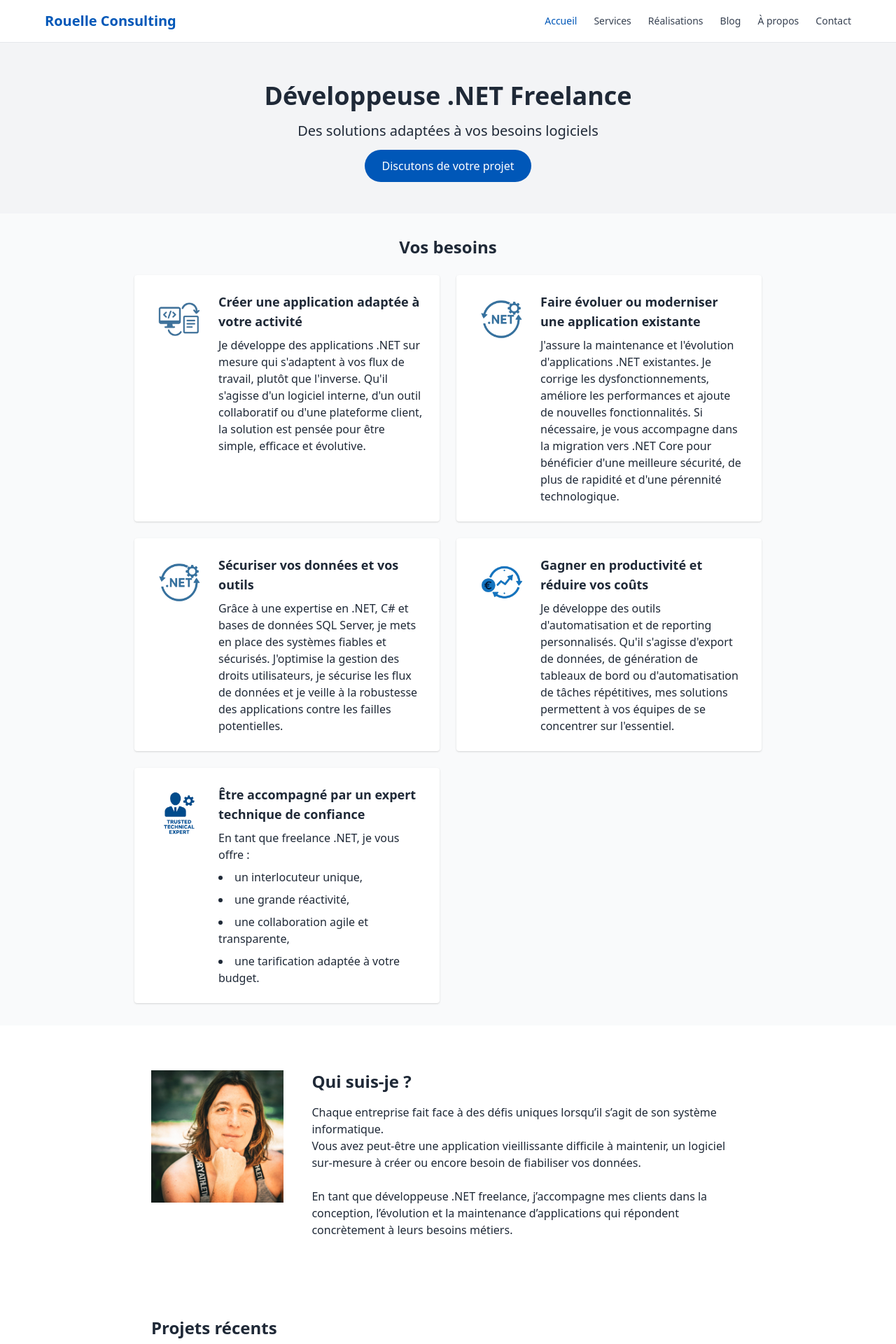
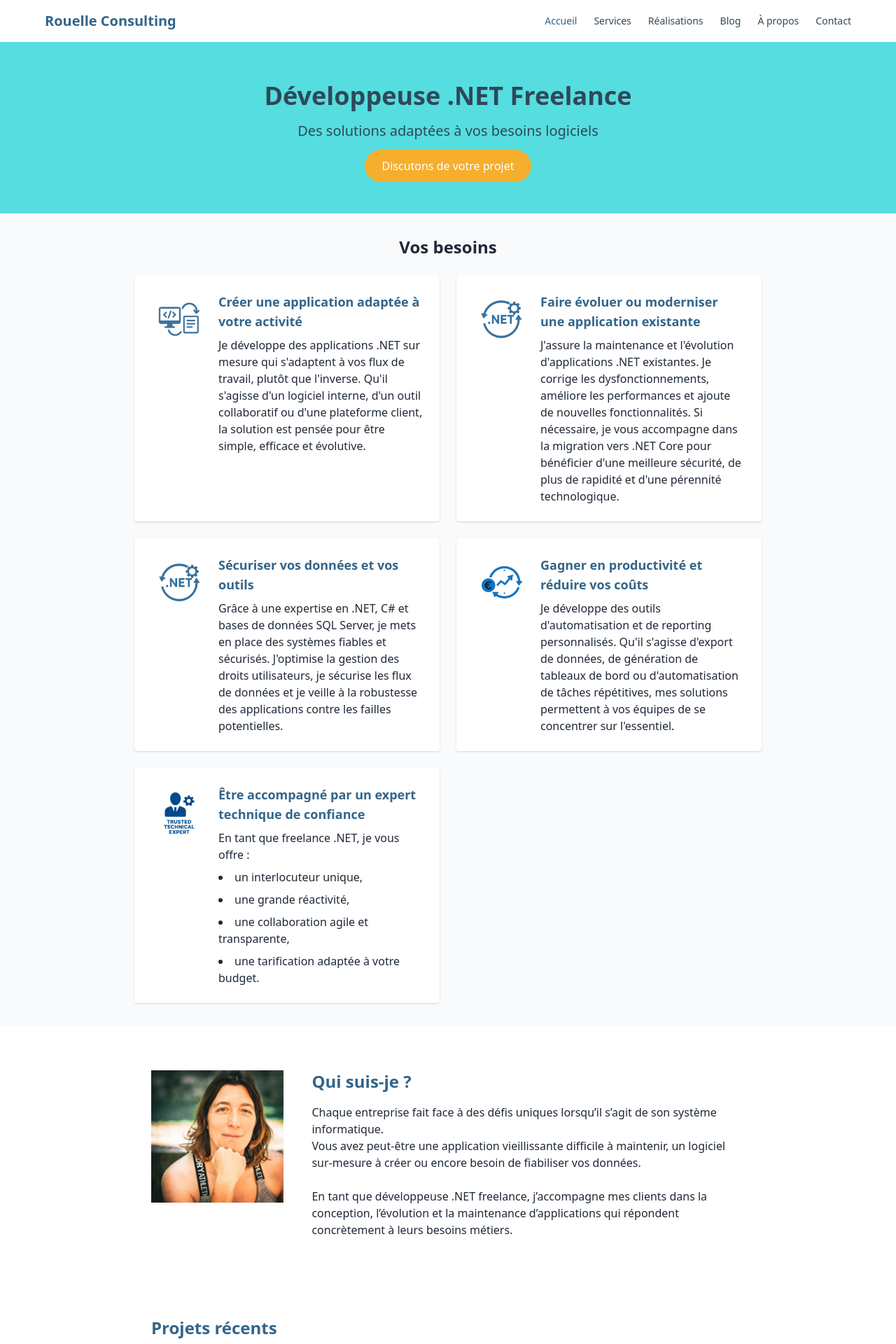
Before and after one commit to nrouelle/rouelleconsulting, a Jekyll site: the page index.html, which Jekyll copies as it is, in a window 1280 px wide. Shown: the top 1920 px of the page at 70% size. Built offline with Jekyll 4.4.1, drawn with Linux system fonts in a browser that asks for light colours.

Commit message:
fisrt proposition

```diff
--- a/index.html
+++ b/index.html
@@ -23,11 +23,25 @@
         freelance lyon, freelance rhone alpes, developpeur rhone alpes, developpement MAUI Lyon" />
     <link href="https://cdn.jsdelivr.net/npm/tailwindcss@2.2.19/dist/tailwind.min.css" rel="stylesheet">
     <style>
-        .bg-brand { background-color: #0057B8; }
-        .text-brand { color: #0057B8; }
-        .hover\:bg-brand:hover { background-color: #004a9c; }
-        .hover\:text-brand:hover { color: #0057B8; }
-        .border-brand { border-color: #0057B8; }
+        /* Palette de couleurs */
+        .bg-brand { background-color: #55dde0; }
+        .bg-brand-dark { background-color: #33658A; }
+        .bg-brand-darker { background-color: #2f4858; }
+        .bg-accent { background-color: #f6ae2d; }
+        .bg-accent-warm { background-color: #f26419; }
+
+        .text-brand { color: #55dde0; }
+        .text-brand-dark { color: #33658A; }
+        .text-brand-darker { color: #2f4858; }
+        .text-accent { color: #f6ae2d; }
+        .text-accent-warm { color: #f26419; }
+
+        .hover\:bg-brand:hover { background-color: #33658A; }
+        .hover\:text-brand:hover { color: #55dde0; }
+        .hover\:text-brand-dark:hover { color: #33658A; }
+
+        .border-brand { border-color: #55dde0; }
+        .border-brand-dark { border-color: #33658A; }
     </style>
     <script type="application/ld+json">
 {
@@ -123,9 +137,9 @@
 
 <body class="bg-white text-gray-800 font-sans">
 <!-- Barre de navigation -->
-  <nav class="bg-white border-b border-gray-200 px-6 py-4">
+  <nav class="bg-white border-b border-brand px-6 py-4">
     <div class="max-w-6xl mx-auto flex justify-between items-center">
-      <div class="text-xl font-bold text-brand">Rouelle Consulting</div>
+      <div class="text-xl font-bold text-brand-dark">Rouelle Consulting</div>
 
       <!-- Menu burger pour mobile -->
       <button id="menu-toggle" class="md:hidden text-gray-700 focus:outline-none">
@@ -136,23 +150,23 @@
 
       <!-- Menu desktop -->
       <div class="hidden md:flex space-x-6 text-sm font-medium">
-        <a href="./index.html" class="text-brand hover:text-brand">Accueil</a>
-        <a href="./services.html" class="text-gray-700 hover:text-brand">Services</a>
-        <a href="./realisations.html" class="text-gray-700 hover:text-brand">Réalisations</a>
-        <a href="./blog/" class="text-gray-700 hover:text-brand">Blog</a>
-        <a href="./apropos.html" class="text-gray-700 hover:text-brand">À propos</a>
-        <a href="./contact.html" class="text-gray-700 hover:text-brand">Contact</a>
+        <a href="./index.html" class="text-brand-dark hover:text-brand">Accueil</a>
+        <a href="./services.html" class="text-brand-darker hover:text-brand">Services</a>
+        <a href="./realisations.html" class="text-brand-darker hover:text-brand">Réalisations</a>
+        <a href="./blog/" class="text-brand-darker hover:text-brand">Blog</a>
+        <a href="./apropos.html" class="text-brand-darker hover:text-brand">À propos</a>
+        <a href="./contact.html" class="text-brand-darker hover:text-brand">Contact</a>
       </div>
     </div>
 
     <!-- Menu mobile -->
     <div id="mobile-menu" class="hidden md:hidden mt-4 space-y-2">
-      <a href="./index.html" class="block text-brand hover:text-brand py-2">Accueil</a>
-      <a href="./services.html" class="block text-gray-700 hover:text-brand py-2">Services</a>
-      <a href="./realisations.html" class="block text-gray-700 hover:text-brand py-2">Réalisations</a>
-      <a href="./blog/" class="block text-gray-700 hover:text-brand py-2">Blog</a>
-      <a href="./apropos.html" class="block text-gray-700 hover:text-brand py-2">À propos</a>
-      <a href="./contact.html" class="block text-gray-700 hover:text-brand py-2">Contact</a>
+      <a href="./index.html" class="block text-brand-dark hover:text-brand py-2">Accueil</a>
+      <a href="./services.html" class="block text-brand-darker hover:text-brand py-2">Services</a>
+      <a href="./realisations.html" class="block text-brand-darker hover:text-brand py-2">Réalisations</a>
+      <a href="./blog/" class="block text-brand-darker hover:text-brand py-2">Blog</a>
+      <a href="./apropos.html" class="block text-brand-darker hover:text-brand py-2">À propos</a>
+      <a href="./contact.html" class="block text-brand-darker hover:text-brand py-2">Contact</a>
     </div>
   </nav>
 
@@ -164,10 +178,10 @@
   </script>
 
     <!-- Hero Section -->
-    <section class="bg-gray-100 py-14 px-6 text-center">
-        <h1 class="text-4xl font-bold mb-4">Développeuse .NET Freelance</h1>
-        <p class="text-xl mb-6">Des solutions adaptées à vos besoins logiciels</p>
-        <a href="https://cal.com/rouelleconsulting/30min?overlayCalendar=true" target="_blank" class="bg-brand text-white px-6 py-3 rounded-full hover:bg-brand transition">Discutons
+    <section class="bg-brand py-14 px-6 text-center">
+        <h1 class="text-4xl font-bold mb-4 text-brand-darker">Développeuse .NET Freelance</h1>
+        <p class="text-xl mb-6 text-brand-darker">Des solutions adaptées à vos besoins logiciels</p>
+        <a href="https://cal.com/rouelleconsulting/30min?overlayCalendar=true" target="_blank" class="bg-accent text-white px-6 py-3 rounded-full hover:bg-accent-warm transition">Discutons
             de votre projet</a>
     </section>
 
@@ -182,7 +196,7 @@
                             <img src="./images/logo_workflow.png" alt="" class="w-20 h-20" />
                         </div>
                         <div>
-                            <h3 class="font-semibold text-lg mb-2">Créer une application adaptée à votre activité</h3>
+                            <h3 class="font-semibold text-lg mb-2 text-brand-dark">Créer une application adaptée à votre activité</h3>
                             <p>Je développe des applications .NET sur mesure qui s'adaptent à vos flux de travail, plutôt que l'inverse. Qu'il s'agisse d'un logiciel interne, d'un outil collaboratif ou d'une plateforme client, la solution est pensée pour être simple, efficace et évolutive.</p>
                         </div>
                     </div>
@@ -193,7 +207,7 @@
                             <img src="./images/logo_modern_dotnet.png" alt="" class="w-20 h-20" />
                         </div>
                         <div>
-                            <h3 class="font-semibold text-lg mb-2">Faire évoluer ou moderniser une application existante</h3>
+                            <h3 class="font-semibold text-lg mb-2 text-brand-dark">Faire évoluer ou moderniser une application existante</h3>
                             <p>J'assure la maintenance et l'évolution d'applications .NET existantes. Je corrige les dysfonctionnements, améliore les performances et ajoute de nouvelles fonctionnalités.
 Si nécessaire, je vous accompagne dans la migration vers .NET Core pour bénéficier d'une meilleure sécurité, de plus de rapidité et d'une pérennité technologique.  </p>
                         </div>
@@ -205,7 +219,7 @@ Si nécessaire, je vous accompagne dans la migration vers .NET Core pour bénéf
                             <img src="./images/logo_security.png" alt="" class="w-20 h-20" />
                         </div>
                         <div>
-                            <h3 class="font-semibold text-lg mb-2">Sécuriser vos données et vos outils</h3>
+                            <h3 class="font-semibold text-lg mb-2 text-brand-dark">Sécuriser vos données et vos outils</h3>
                             <p>Grâce à une expertise en .NET, C# et bases de données SQL Server, je mets en place des systèmes fiables et sécurisés. J'optimise la gestion des droits utilisateurs, je sécurise les flux de données et je veille à la robustesse des applications contre les failles potentielles.</p>
                         </div>
                     </div>
@@ -216,7 +230,7 @@ Si nécessaire, je vous accompagne dans la migration vers .NET Core pour bénéf
                             <img src="./images/logo_productivity.png" alt="" class="w-20 h-20" />
                         </div>
                         <div>
-                            <h3 class="font-semibold text-lg mb-2">Gagner en productivité et réduire vos coûts</h3>
+                            <h3 class="font-semibold text-lg mb-2 text-brand-dark">Gagner en productivité et réduire vos coûts</h3>
                             <p>Je développe des outils d'automatisation et de reporting personnalisés. Qu'il s'agisse d'export de données, de génération de tableaux de bord ou d'automatisation de tâches répétitives, mes solutions permettent à vos équipes de se concentrer sur l'essentiel.</p>
                         </div>
                     </div>
@@ -227,7 +241,7 @@ Si nécessaire, je vous accompagne dans la migration vers .NET Core pour bénéf
                             <img src="./images/logo_trusted_expert.png" alt="" class="w-20 h-20" />
                         </div>
                         <div>
-                            <h3 class="font-semibold text-lg mb-2">Être accompagné par un expert technique de confiance</h3>
+                            <h3 class="font-semibold text-lg mb-2 text-brand-dark">Être accompagné par un expert technique de confiance</h3>
                             <p>En tant que freelance .NET, je vous offre :</p>
                             <ul class="list-disc list-inside space-y-2 mt-2">
                                 <li>un interlocuteur unique,</li>
@@ -248,7 +262,7 @@ Si nécessaire, je vous accompagne dans la migration vers .NET Core pour bénéf
         <div class="md:flex gap-10">
             <div class="w-1/2"><img class="max" src="./images/portrait-face.jpg" alt="Nadège Rouelle, développeuse .NET freelance" /></div>
             <div>
-                <h2 class="text-2xl font-bold mb-4">Qui suis-je ?</h2>
+                <h2 class="text-2xl font-bold mb-4 text-brand-dark">Qui suis-je ?</h2>
 
                 <p class="mb-4">Chaque entreprise fait face à des défis uniques lorsqu’il s’agit de son système informatique.
 <br />Vous avez peut-être une application vieillissante difficile à maintenir, un logiciel sur-mesure à créer ou encore besoin de fiabiliser vos données.
@@ -260,21 +274,21 @@ En tant que développeuse .NET freelance, j’accompagne mes clients dans la con
 
     <!-- Projets -->
     <section class="max-w-4xl mx-auto py-8 px-6">
-        <h2 class="text-2xl font-bold mb-6">Projets récents</h2>
+        <h2 class="text-2xl font-bold mb-6 text-brand-dark">Projets récents</h2>
         <ul class="space-y-4">
             <li>
-                <a href="cas-esante.html"><strong>Maintenance et évolution</strong></a> d'une application VueJS/.Net Core API dans le domaine de la santé.
+                <a href="cas-esante.html" class="text-brand-dark hover:text-brand"><strong>Maintenance et évolution</strong></a> d'une application VueJS/.Net Core API dans le domaine de la santé.
             </li>
             <!-- <li>
                 <strong>Application mobile</strong> avec .Net MAUI pour permettre le suivi de colis dans les entrepôts
                 de logistique
             </li> -->
             <li>
-                <a href="cas-logistique.html"><strong>Application Blazor</strong></a> pour permettre le suivi de colis dans les entrepôts
+                <a href="cas-logistique.html" class="text-brand-dark hover:text-brand"><strong>Application Blazor</strong></a> pour permettre le suivi de colis dans les entrepôts
                 de logistique
             </li>
             <li>
-                <a href="cas-api-assurance.html"><strong>API .Net</strong></a> pour permettre la commercialisation de produits d'assurances par des courtiers.
+                <a href="cas-api-assurance.html" class="text-brand-dark hover:text-brand"><strong>API .Net</strong></a> pour permettre la commercialisation de produits d'assurances par des courtiers.
             </li>
         </ul>
     </section>
@@ -282,7 +296,7 @@ En tant que développeuse .NET freelance, j’accompagne mes clients dans la con
     <!-- Technologies et compétences -->
     <section class="bg-gray-50 py-16 px-6">
         <div class="max-w-4xl mx-auto">
-            <h2 class="text-2xl font-bold mb-6 text-center">Technologies et compétences</h2>
+            <h2 class="text-2xl font-bold mb-6 text-center text-brand-dark">Technologies et compétences</h2>
 
             <ul class="list-disc list-inside space-y-2">
                 <li>.NET Core / .NET 5/6/7</li>
@@ -299,22 +313,22 @@ En tant que développeuse .NET freelance, j’accompagne mes clients dans la con
     </section>
 
     <section id="localisation" class="max-w-4xl mx-auto py-16 px-6">
-        <h2 class="text-2xl font-bold mb-4">Localisation</h2>
-        <h3 class="text-xl font-semibold mb-2">Développeuse .NET freelance à Lyon, disponible dans toute la France</h3>
+        <h2 class="text-2xl font-bold mb-4 text-brand-dark">Localisation</h2>
+        <h3 class="text-xl font-semibold mb-2 text-brand-darker">Développeuse .NET freelance à Lyon, disponible dans toute la France</h3>
         <p>Installée à Lyon (Rhône, région Auvergne Rhône Alpes), je collabore avec des entreprises partout en France, à distance ou sur site selon vos besoins.
             Grâce aux outils de communication modernes, la distance n’est plus un obstacle : je reste proche de mes clients et assure un suivi régulier tout au long du projet.
         </p>
     </section>
 
     <!-- Contact -->
-    <section id="contact" class="bg-brand text-white py-16 px-6 text-center">
+    <section id="contact" class="bg-brand-dark text-white py-16 px-6 text-center">
         <h2 class="text-2xl font-bold mb-4">Prête à discuter de votre projet ?</h2>
         <p class="mb-6">Contactez-moi pour en discuter ou planifiez un appel découverte.</p>
         <a href="https://tally.so/r/3lQ0G6" target="_blank"
-            class="bg-white text-brand px-6 py-3 rounded-full hover:bg-gray-100 transition">Me contacter</a>
+            class="bg-accent text-white px-6 py-3 rounded-full hover:bg-accent-warm transition">Me contacter</a>
     </section>
 
-    <section id="socialnetwork" class="bg-brand text-white pb-6 px-6 text-center">
+    <section id="socialnetwork" class="bg-brand-dark text-white pb-6 px-6 text-center">
         <p>Suivez-moi sur les réseaux sociaux</p>
         <div class="flex justify-center gap-5 mt-4">
             <div>
@@ -338,7 +352,7 @@ En tant que développeuse .NET freelance, j’accompagne mes clients dans la con
     <footer class="text-center text-sm text-gray-500 py-6">
         © 2025 Nadège Rouelle – Développeuse .NET Freelance
         <p>
-        <a href="./mentions-legales.html" class="text-gray-700 hover:text-brand">Mentions légales</a></p>
+        <a href="./mentions-legales.html" class="text-brand-darker hover:text-brand">Mentions légales</a></p>
     </footer>
 
 </body>
```
